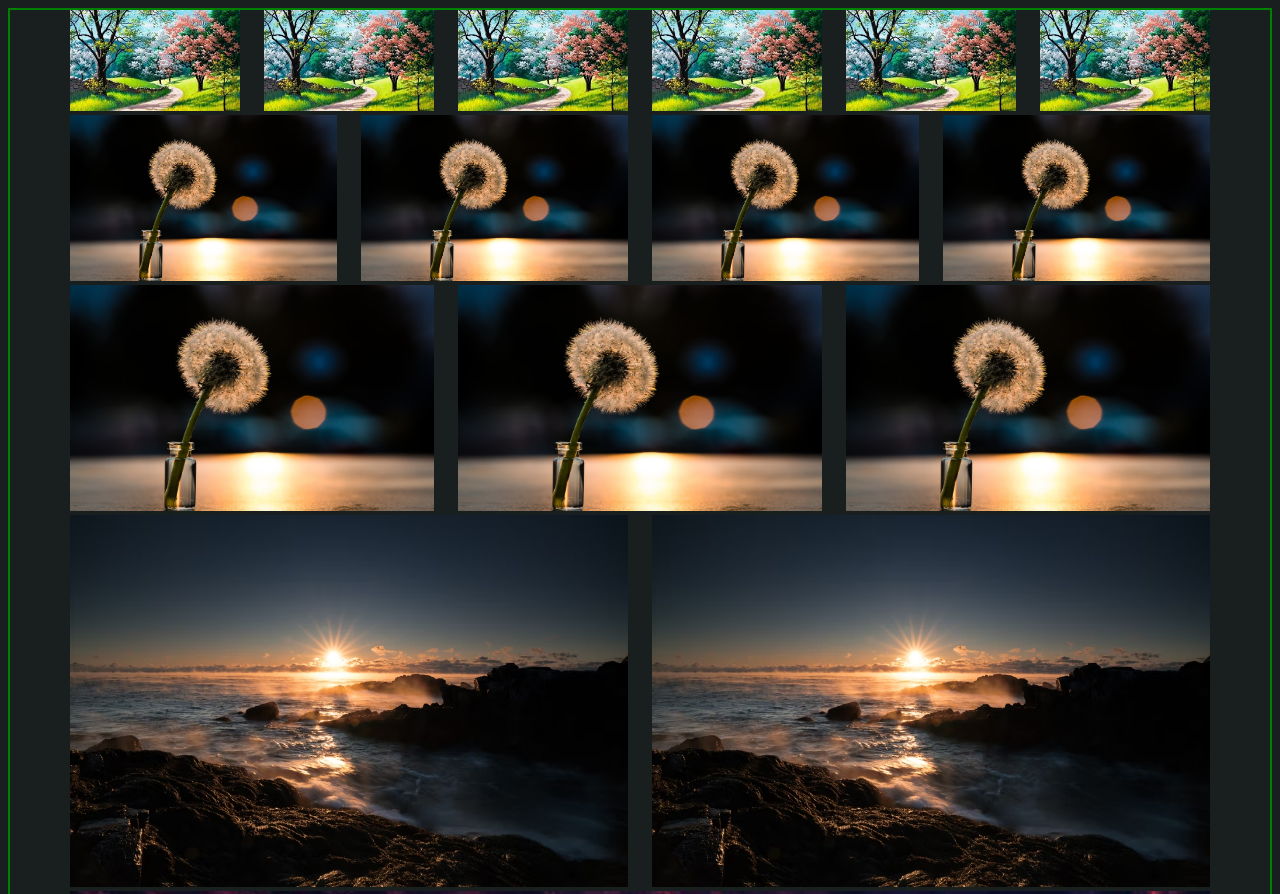
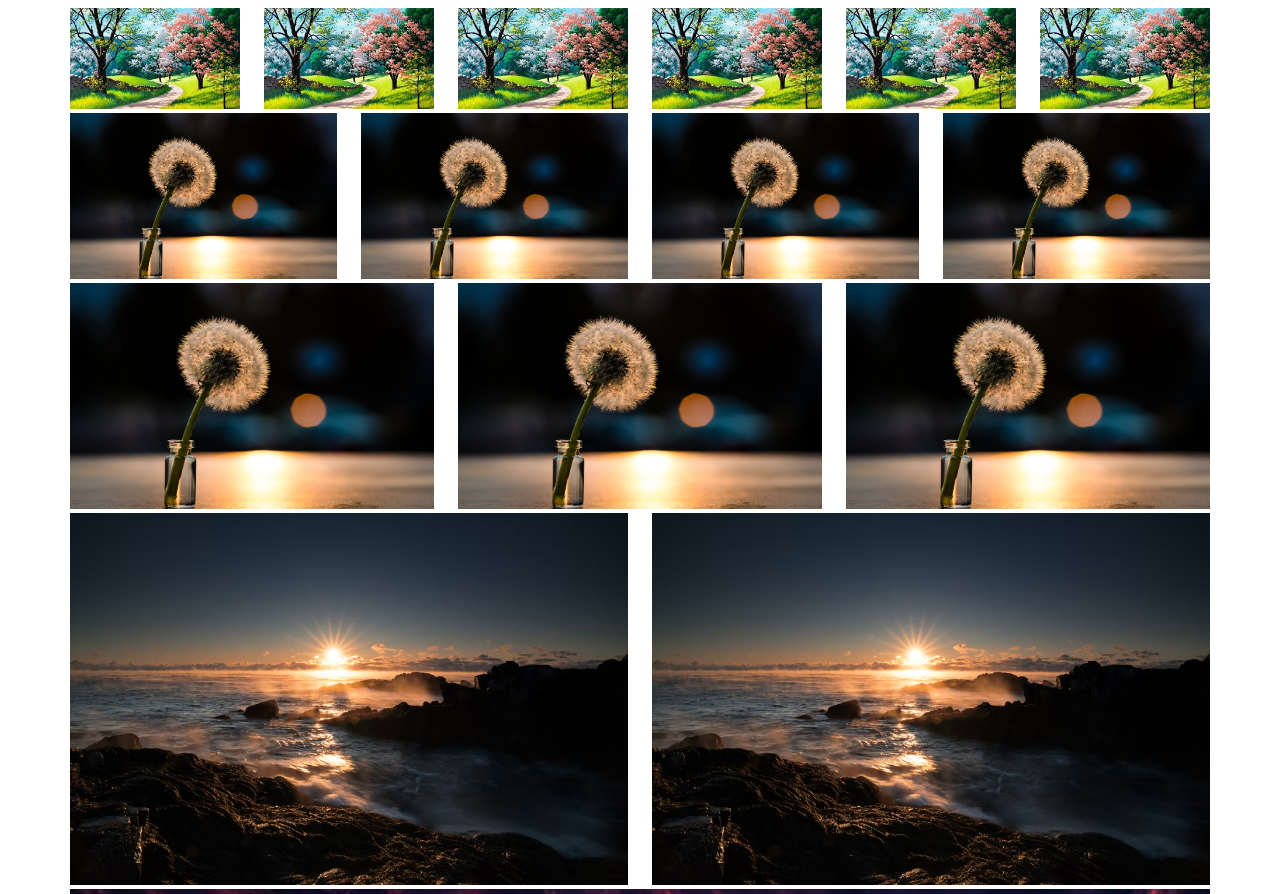
Before and after one commit to ameer-ali-jamali/Class-Work-Practice-26-Grid---Using-Bootstrap, a plain HTML site: page index.html in a window 1280 px wide. Shown: the top 894 px of the page. Drawn offline with Linux system fonts and the light colour scheme.

Commit message:
practice

```diff
--- a/index.html
+++ b/index.html
@@ -2,7 +2,7 @@
 <html lang="en">
 
 <head>
-    <link rel="stylesheet" href="bootstrap-5.1.3-dist/css/bootstrap-grid.min.css">
+    <link rel="stylesheet" href="bootstrap-5.1.3-dist/css/bootstrap-grid.rtl.min.css">
     <meta charset="UTF-8">
     <meta http-equiv="X-UA-Compatible" content="IE=edge">
     <meta name="viewport" content="width=device-width, initial-scale=1.0">
@@ -14,9 +14,9 @@
     </style>
 </head>
 
-<body style="background-color: rgb(25, 31, 31);border: solid green 2px;">
+<body>
 
-    <div class="container border border-success">
+    <div class="container border border-danger">
         <div class="row">
 
             <div class="col-2">
```
